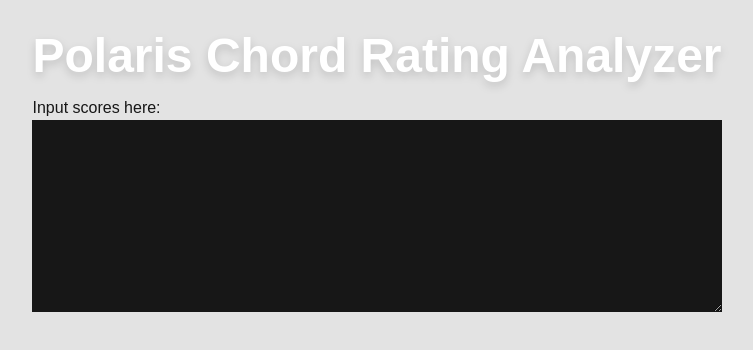
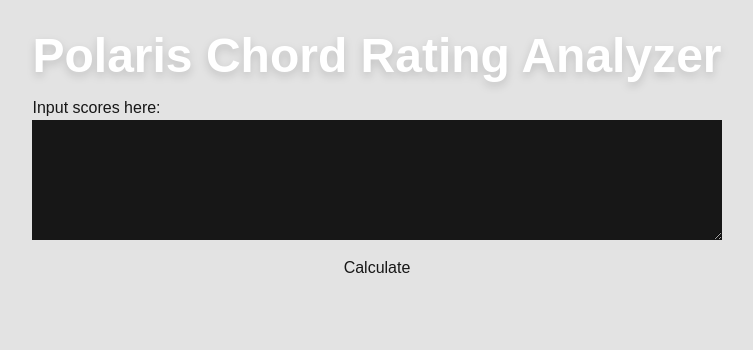
Before and after one commit to lnvaderZlM/Polaris-Chord-Rating-Visualizer, a React (Vite) app: page / in a window 1280 px wide. Shown: the top 350 px of the page, without its empty margins (263-1016 px from the left). Built offline with nearby package versions, Linux system fonts and the light colour scheme.

Commit message:
basic functionality

```diff
--- a/src/App.tsx
+++ b/src/App.tsx
@@ -1,25 +1,133 @@
-import { useState } from 'react'
+import { useState, useRef } from 'react'
 import reactLogo from './assets/react.svg'
 import viteLogo from '/vite.svg'
 import './App.css'
-import chartConstants from '../src/chartConstants.json'
+import allChartConstants from '../src/chartConstants.json'
 import './index.css'
 import HeroLayout from './layouts/HeroLayout';
 
+const difficulties = [
+    "EASY",
+    "NORMAL",
+    "HARD",
+    "INFLUENCE"
+];
+
 function App() {
-  const [scores, setScores] = useState([])
+  const [scores, setScores] = useState([]);
+  const [userRating, setUserRating] = useState(null);
+  const userScoresRef = useRef();
+
+  const calculatePaSkill = (base, cap, achievement, floor, ceil) => {
+    const range = ceil - floor;
+    const score = achievement - floor;
+
+    const diff = cap - base;
+    const bonusRate = (score / range) * diff;
+    return base + bonusRate;
+  };
+
+  const calculateScores = (e) => {
+    const userScores = JSON.parse(userScoresRef.current.value);
+
+    const musicData = userScores.data.score_data.usr_music_highscore.music;
+
+    const ratings = {};
+
+    for(let song of musicData) {
+      const songTitle = song.name;
+      let playedCharts = song.chart_list.chart;
+      if(!Array.isArray(playedCharts)) {
+        playedCharts = [playedCharts];
+      }
+      const chartConstants = allChartConstants[songTitle];
+      for(let playedChart of playedCharts) {
+        const {achievement_rate, chart_difficulty_type} = playedChart;
+        const chartConstant = Number(chartConstants[chart_difficulty_type]);
+        if(achievement_rate < 8500) continue; //i arent dealing with that
+
+        const key = songTitle + " " + difficulties[chart_difficulty_type];
+        let paSkill = chartConstant + 2.3;
+        if(achievement_rate < 8500) {
+          const base = chartConstant - 1;
+          const cap = chartConstant;
+          paSkill = calculatePaSkill(base, cap, achievement_rate, 8500, 9500);
+        }
+        else if(achievement_rate < 9800) {
+          const base = chartConstant;
+          const cap = chartConstant + 0.5;
+          paSkill = calculatePaSkill(base, cap, achievement_rate, 9500, 9800);
+        }
+
+        else if(achievement_rate < 9950) {
+          const base = chartConstant + 0.5;
+          const cap = chartConstant + 2;
+          paSkill = calculatePaSkill(base, cap, achievement_rate, 9800, 9950);
+        }
+        else if(achievement_rate < 10000){
+          const base = chartConstant + 2;
+          const cap = chartConstant + 2.3;
+          paSkill = calculatePaSkill(base, cap, achievement_rate, 9950, 10000);
+        }
+        ratings[key] = paSkill;
+      }
+    }
+
+    const songs = Object.keys(ratings);
+    songs.sort((a,b) => {
+      return ratings[a] < ratings[b] ? 1 : -1;
+    })
+    const top30 = songs.slice(0, 30);
+
+    const top30Chart = [];
+    let totalRating = 0;
+    for(let i = 0; i < top30.length; i++) {
+      top30Chart.push({
+        song: top30[i],
+        rating: ratings[top30[i]]
+      });
+      totalRating += ratings[top30[i]];
+    }
+
+    setScores(top30Chart);
+    setUserRating(totalRating / 30);
+  };
 
   return (
     <HeroLayout align="">
       <div className="">
-      <h1 className="text-5xl font-extrabold text-white drop-shadow-lg mb-4">
-        Polaris Chord Rating Analyzer
-      </h1>
-      <div className="flex flex-col items-start">
+        <h1 className="text-5xl font-extrabold text-white drop-shadow-lg mb-4">
+          Polaris Chord Rating Analyzer
+        </h1>
+        <div className="flex flex-col items-start mb-4">
           <label for="scores-input">Input scores here:</label>
-          <textarea id="scores-input" className="bg-foreground w-full" rows="8"></textarea>
+          <textarea ref={userScoresRef} id="scores-input" className="bg-foreground w-full" rows="5"></textarea>
         </div>
+        <button onClick={calculateScores}>Calculate</button>
       </div>
+
+      {userRating !== null &&
+        <div>
+          <h2>User Rating: {userRating.toFixed(2)}</h2>
+          <table className="w-full text-left">
+            <tr>
+              <th>Song</th>
+              <th>Rating</th>
+            </tr>
+            { scores.map((score, index) => {
+              console.log(score);
+              const {song, rating} = score;
+              return (
+                <tr key={index}>
+                  <td>{song}</td>
+                  <td>{rating.toFixed(2)}</td>
+                </tr>
+              )
+            })}
+          </table>
+        </div>
+      }
+
     </HeroLayout>
   )
 }
```
